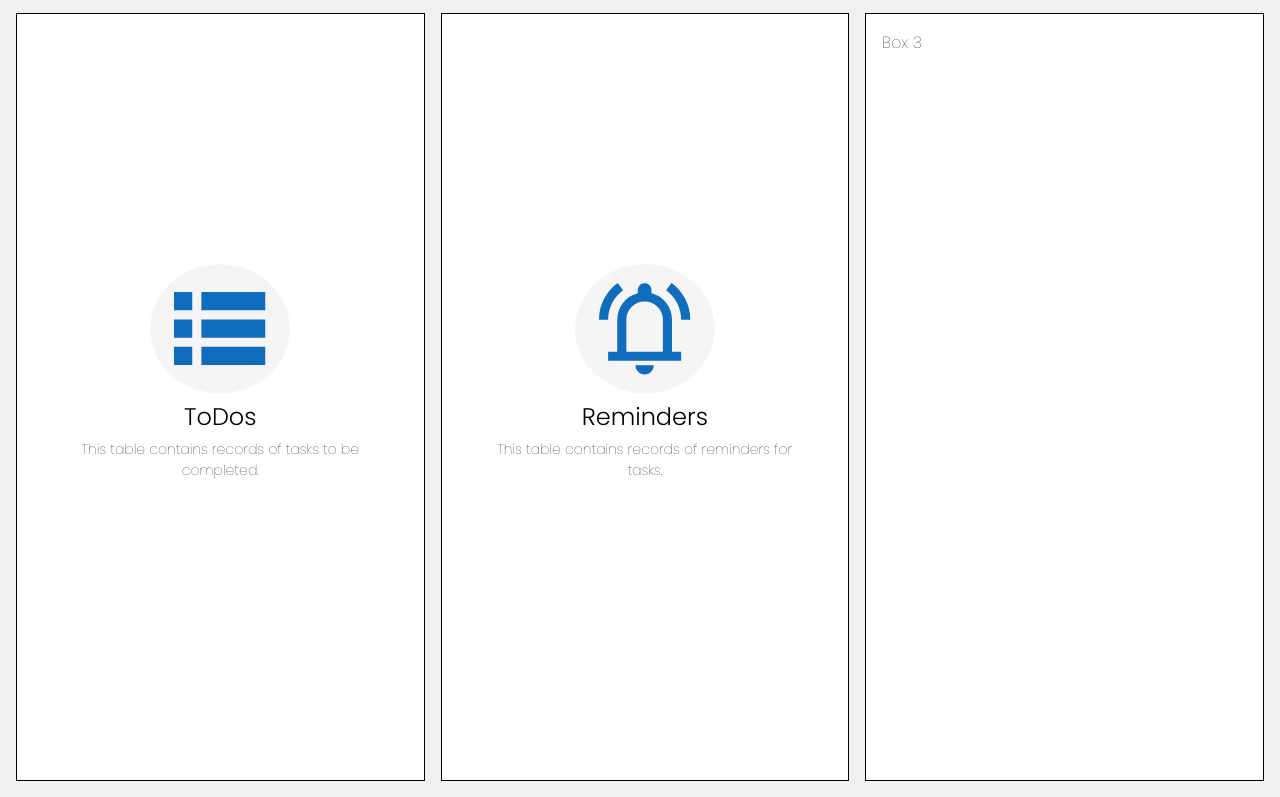
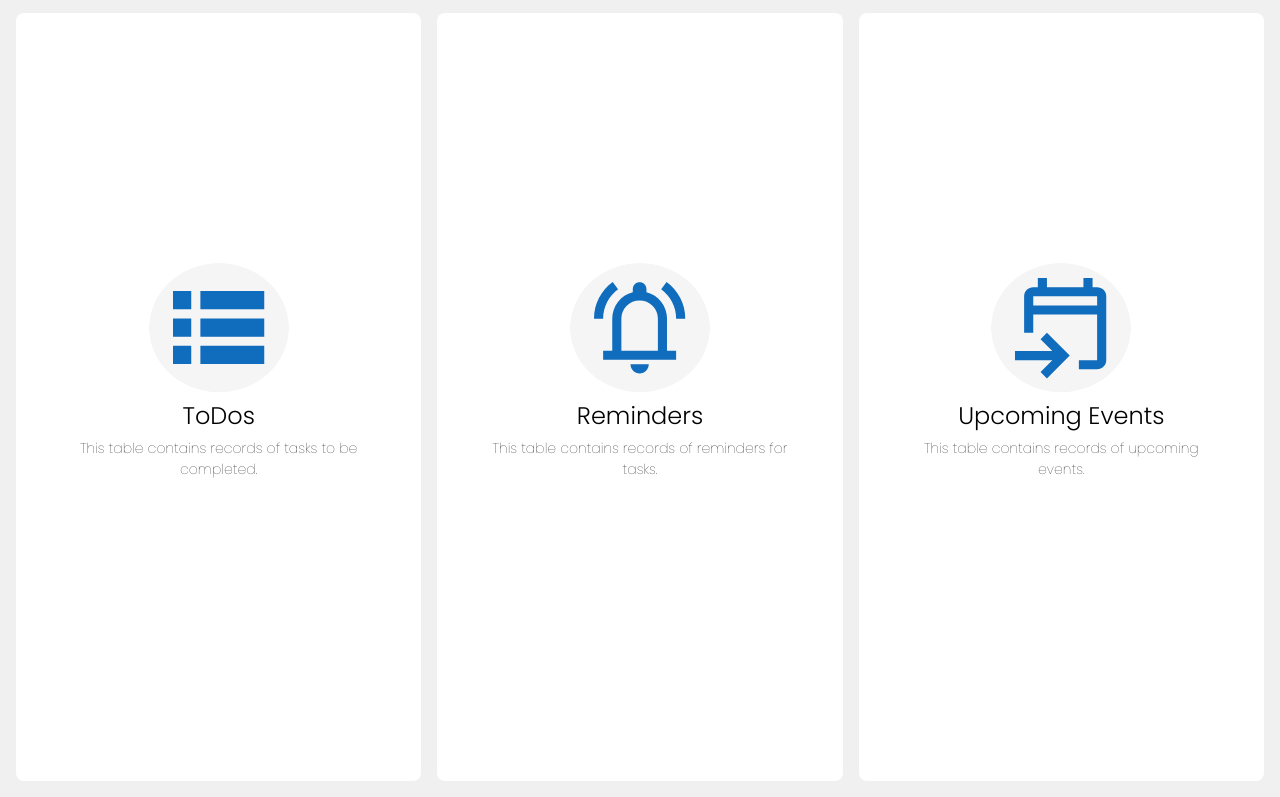
Before and after one commit to kristinejoybarrina/todo-app, a plain HTML site: page index.html in a window 1280 px wide. Shown: the part 81-878 px from the top of the page. Drawn offline with Linux system fonts and the light colour scheme.

Commit message:
javascript implemented

```diff
--- a/index.html
+++ b/index.html
@@ -24,8 +24,11 @@
             <h2 id=reminder-heading>Reminders</h2>
             <p id=reminder-parag>This table contains records of reminders for tasks.</p>
         </div>
-
-        <div id=box3 class="box">Box 3</div>
+        <div id=box3 class="box">
+            <img id=upcoming-symbol src="upcoming_symbol.svg" alt="This is the Reminder symbol">
+            <h2 id=upcoming-heading>Upcoming Events</h2>
+            <p id=upcoming-parag>This table contains records of upcoming events.</p>
+        </div>
         <script src="script.js"></script>
 
     </main>
--- a/script.js
+++ b/script.js
@@ -0,0 +1,35 @@
+document.addEventListener('DOMContentLoaded', (event) => {
+    const box = document.getElementById('box1');
+
+    box.addEventListener('mouseover', () => {
+      box.style.border = '1px solid #106CBD'; // Add border on hover
+    });
+
+    box.addEventListener('mouseout', () => {
+      box.style.border = 'none'; // Remove border when not hovering
+    });
+  });
+
+  document.addEventListener('DOMContentLoaded', (event) => {
+    const box = document.getElementById('box2');
+
+    box.addEventListener('mouseover', () => {
+      box.style.border = '1px solid #106CBD'; // Add border on hover
+    });
+
+    box.addEventListener('mouseout', () => {
+      box.style.border = 'none'; // Remove border when not hovering
+    });
+  });
+
+  document.addEventListener('DOMContentLoaded', (event) => {
+    const box = document.getElementById('box3');
+
+    box.addEventListener('mouseover', () => {
+      box.style.border = '1px solid #106CBD'; // Add border on hover
+    });
+
+    box.addEventListener('mouseout', () => {
+      box.style.border = 'none'; // Remove border when not hovering
+    });
+  });
--- a/style.css
+++ b/style.css
@@ -48,7 +48,6 @@ main {
 }
 
 #box1 {
-    border: black 1px solid; /* Add a border around the box */
     flex: auto; /* Allow the box to grow and shrink */
     width: 459px;
     height: 100%; /* Set the height of the box to 80% of the viewport height */
@@ -56,10 +55,10 @@ main {
     justify-content: center; /* Center the elements horizontally */
     align-items: center; /* Center the elements vertically */
     padding: 250px 50px; /* Add some padding inside the box */
+    border-radius: 8px;
 }
 
 #box2 {
-    border: black 1px solid; /* Add a border around the box */
     flex: auto; /* Allow the box to grow and shrink */
     width: 459px;
     height: 100%; /* Set the height of the box to 80% of the viewport height */
@@ -67,21 +66,18 @@ main {
     justify-content: center; /* Center the elements horizontally */
     align-items: center; /* Center the elements vertically */
     padding: 250px 50px; /* Add some padding inside the box */
+    border-radius: 8px;
 }
 
-#box2 {
-    border: black 1px solid; /* Add a border around the box */
+#box3 {
     flex: auto; /* Allow the box to grow and shrink */
     width: 459px;
     height: 100%; /* Set the height of the box to 80% of the viewport height */
-
-}
-#box3 {
-    border: black 1px solid; /* Add a border around the box */
-    flex: auto; /* Allow the box to grow and shrink */
-    width: 459px;
-    height: 100%; /* Set the height of the box to 80% of the viewport height */
-
+    display: flexbox; /* Use flexbox */
+    justify-content: center; /* Center the elements horizontally */
+    align-items: center; /* Center the elements vertically */
+    padding: 250px 50px; /* Add some padding inside the box */
+    border-radius: 8px;
 }
 
 #todo-symbol {
@@ -151,3 +147,37 @@ main {
     padding: 5px 0; /* Adjust padding to reduce space */
     height: 40px; /* Set the height of the heading */
 }
+
+#upcoming-symbol {
+    width: 140px; /* Set the width of the symbol */
+    height: auto; /* Set the height of the symbol */
+    margin: 0 auto; /* Center the symbol horizontally */
+    display: flex; /* Use flexbox */
+    justify-content: center; /* Center the symbol horizontally */
+    align-content: center;
+    border-radius: 50%; /* Make it a circle */
+    flex-shrink: 0; /* Prevent shrinking */
+}
+
+#upcoming-heading {
+    font-size: 24px; /* Set the font size of the heading */
+    font-weight: 300; /* Set the font weight of the heading */
+    height: 40px; /* Set the height of the heading */
+    font-family: 'Poppins', sans-serif; /* Set the font family of the heading */
+    margin: 0 auto; /* Center the symbol horizontally */
+    display: flex; /* Use flexbox */
+    justify-content: center; /* Center the symbol horizontally */
+    align-content: center;
+    padding: 5px 0; /* Adjust padding to reduce space */
+}
+
+#upcoming-parag {
+    font-size: 14px;
+    font-weight: 100;
+    margin: 0; /* Remove default margin */
+    padding: 5px 0; /* Adjust padding to reduce space */
+    text-align: center; /* Center text */
+    word-wrap: break-word; /* Ensure long words break to fit within the box */
+    padding: 5px 0; /* Adjust padding to reduce space */
+    height: 40px; /* Set the height of the heading */
+}
```
